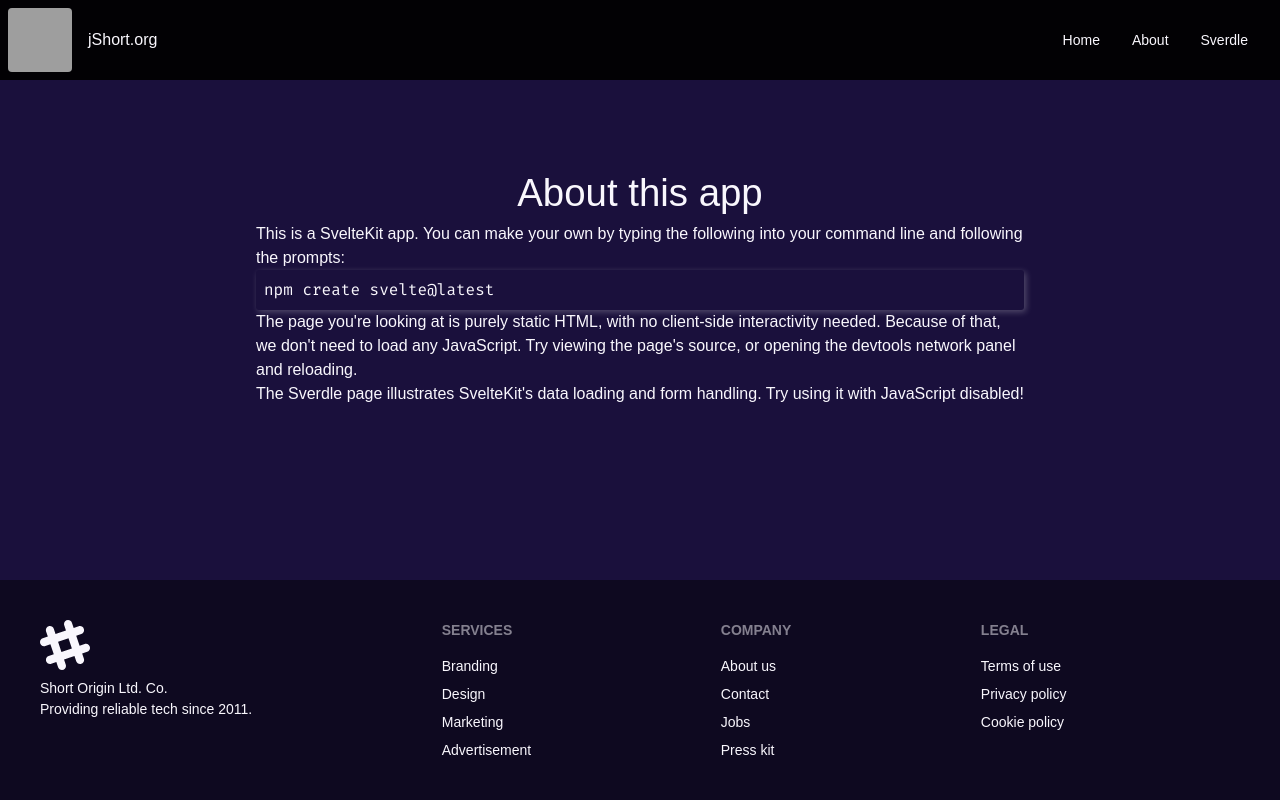
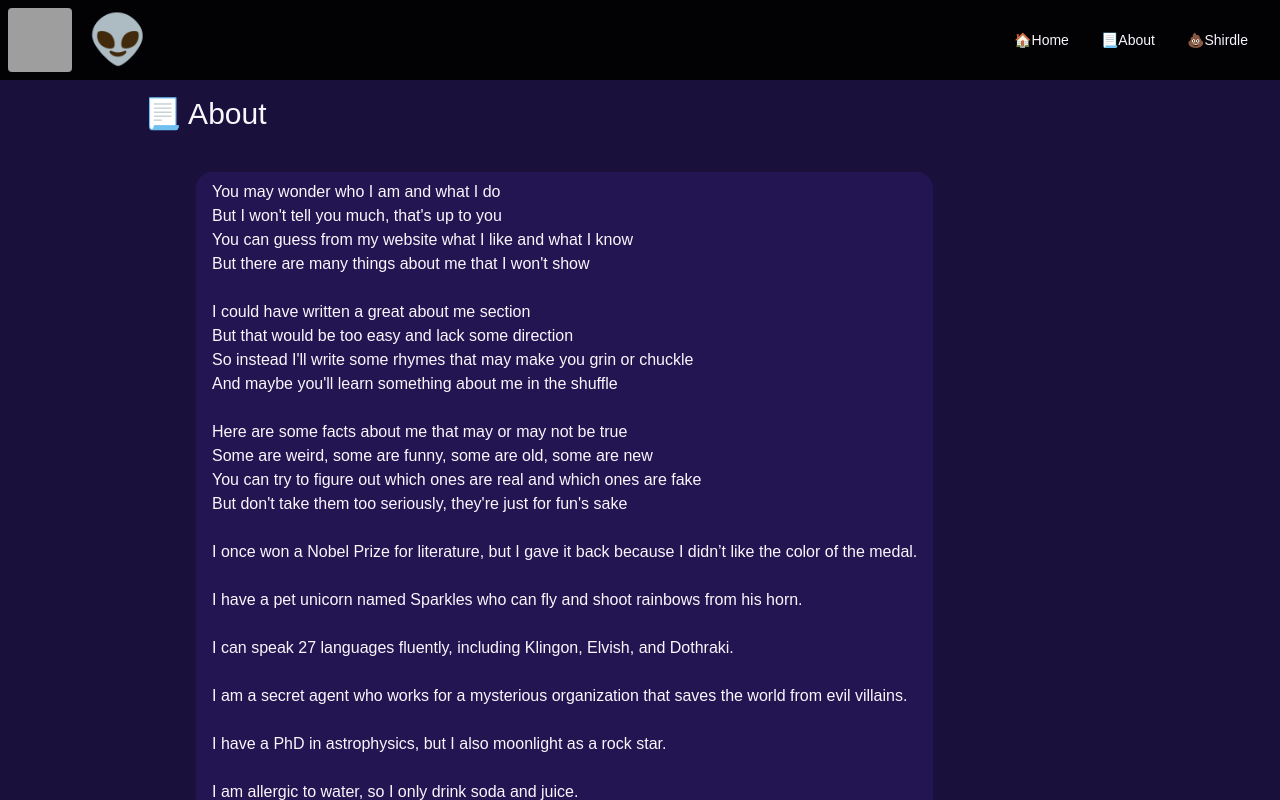
Before and after one commit to justinrayshort/jshortorg, a SvelteKit app: page /about in a window 1280 px wide. Shown: the top 800 px of the page. Built offline with nearby package versions, Linux system fonts and the light colour scheme; grey boxes are pictures that could not be loaded.

Commit message:
updated many things

```diff
--- a/src/lib/comps/Header.svelte
+++ b/src/lib/comps/Header.svelte
@@ -25,13 +25,13 @@
 						<img src="https://daisyui.com/images/stock/photo-1534528741775-53994a69daeb.jpg" />
 					</div>
 				</div>
-				<div class="flex-1 px-2 mx-2"><a href="/">jShort.org</a></div>
+				<div class="flex-1 px-2 mx-2"><a href="/"><span class="text-5xl">👽</span></a></div>
 				<div class="flex-none hidden lg:block">
 					<ul class="menu menu-horizontal">
 						<!-- Navbar menu content here -->
-						<li><a href="/">Home</a></li>
-						<li><a href="/about">About</a></li>
-						<li><a href="/sverdle">Sverdle</a></li>
+						<li><a href="/">🏠Home</a></li>
+						<li><a href="/about">📃About</a></li>
+						<li><a href="/sverdle">💩Shirdle</a></li>
 					</ul>
 				</div>
 			</div>
@@ -40,9 +40,9 @@
 			<label for="my-drawer-3" aria-label="close sidebar" class="drawer-overlay" />
 			<ul class="menu p-4 w-80 min-h-full bg-base-200">
 				<!-- Sidebar content here -->
-				<li><a href="/">Home</a></li>
-				<li><a href="/about">About</a></li>
-				<li><a href="/sverdle">Sverdle</a></li>
+				<li><a href="/">🏠Home</a></li>
+				<li><a href="/about">📃About</a></li>
+				<li><a href="/sverdle">💩Shirdle</a></li>
 			</ul>
 		</div>
 	</div>
--- a/src/routes/+layout.svelte
+++ b/src/routes/+layout.svelte
@@ -6,10 +6,12 @@
 
 <div class="app">
 	<Header />
-
+<div class="">
 	<main>
 		<slot />
 	</main>
+</div>
+
 
 	<Footer />
 </div>
--- a/src/routes/+page.svelte
+++ b/src/routes/+page.svelte
@@ -1,12 +1,18 @@
-<h1 class="">Justin S.</h1>
+<h1 class="font-mono pb-7"><span class="text-5xl">🥷🏼</span>Justin S.<span class="text-5xl">👨🏻‍💻</span></h1>
 
-<div class="card lg:card-side bg-base-100 shadow-xl">
-    <figure><img src="https://daisyui.com/images/stock/photo-1494232410401-ad00d5433cfa.jpg" alt="Album"/></figure>
-    <div class="card-body">
-      <h2 class="card-title">New album is released!</h2>
-      <p>Click the button to listen on Spotiwhy app.</p>
-      <div class="card-actions justify-end">
-        <button class="btn btn-primary">Listen</button>
-      </div>
-    </div>
-  </div>
+<div class="card lg:card-side bg-base-100 shadow-xl mb-10">
+	<figure>
+		<img src="https://daisyui.com/images/stock/photo-1494232410401-ad00d5433cfa.jpg" alt="Album" />
+	</figure>
+	<div class="card-body">
+		<h2 class="card-title">New work dropping soon!</h2>
+		<p>
+			Click the button below to send motivation notifications to the developer of this website. <span
+				class="text-3xl">😒🤣</span
+			>
+		</p>
+		<div class="card-actions justify-end">
+			<button class="btn btn-primary"><span class="text-4xl">🧗🏼 </span>Motivate</button>
+		</div>
+	</div>
+</div>
--- a/src/routes/about/+page.svelte
+++ b/src/routes/about/+page.svelte
@@ -3,24 +3,68 @@
 	<meta name="description" content="About this app" />
 </svelte:head>
 
-<div class="text-column">
-	<h1>About this app</h1>
+<h2 class="text-3xl pb-5">📃 About</h2>
 
-	<p>
-		This is a <a href="https://kit.svelte.dev">SvelteKit</a> app. You can make your own by typing the
-		following into your command line and following the prompts:
-	</p>
-
-	<pre>npm create svelte@latest</pre>
-
-	<p>
-		The page you're looking at is purely static HTML, with no client-side interactivity needed.
-		Because of that, we don't need to load any JavaScript. Try viewing the page's source, or opening
-		the devtools network panel and reloading.
-	</p>
-
-	<p>
-		The <a href="/sverdle">Sverdle</a> page illustrates SvelteKit's data loading and form handling. Try
-		using it with JavaScript disabled!
-	</p>
+<div class="chat chat-start pt-5 mb-10">
+	<div class="chat-image avatar">
+		<div class="w-10 rounded-full">
+			<img src="https://daisyui.com/images/stock/photo-1534528741775-53994a69daeb.jpg" />
+		</div>
+	</div>
+	<div class="chat-bubble">
+		You may wonder who I am and what I do<br />
+		But I won't tell you much, that's up to you<br />
+		You can guess from my website what I like and what I know<br />
+		But there are many things about me that I won't show<br />
+		<br />
+		I could have written a great about me section<br />
+		But that would be too easy and lack some direction<br />
+		So instead I'll write some rhymes that may make you grin or chuckle<br />
+		And maybe you'll learn something about me in the shuffle<br />
+		<br />
+		Here are some facts about me that may or may not be true<br />
+		Some are weird, some are funny, some are old, some are new<br />
+		You can try to figure out which ones are real and which ones are fake<br />
+		But don't take them too seriously, they're just for fun's sake<br />
+		<br />
+		I once won a Nobel Prize for literature, but I gave it back because I didn’t like the color of the medal.<br />
+		<br />
+		I have a pet unicorn named Sparkles who can fly and shoot rainbows from his horn.<br />
+		<br />
+		I can speak 27 languages fluently, including Klingon, Elvish, and Dothraki.<br />
+		<br />
+		I am a secret agent who works for a mysterious organization that saves the world from evil villains.<br />
+		<br />
+		I have a PhD in astrophysics, but I also moonlight as a rock star.<br />
+		<br />
+		I am allergic to water, so I only drink soda and juice.<br />
+		<br />
+		I have a tattoo of a dragon on my back that comes to life when I’m angry.<br />
+		<br />
+		I am the world’s best chess player,	but I only play online under a pseudonym.<br />
+		<br />
+		I have a twin brother who looks exactly like me, but he	is evil and tries to ruin my life.<br />
+		<br />
+		I have traveled to every country in the world, except for Antarctica, because it’s too cold.<br />
+		<br />
+		I have a collection of rare and exotic plants that can sing and dance.<br />
+		<br />
+		I have a superpower that allows me to read minds, but only when people are thinking about pizza.<br />
+		<br />
+		I have a time machine that I use to visit different historical periods and meet famous people.<br />
+		<br />
+		I have a secret crush on a famous celebrity, but I won’t tell you who it is.<br />
+		<br />
+		I have a hidden talent for painting, but I only paint with my feet.<br />
+		<br />
+		I have a fear of clowns, so I avoid circuses and birthday parties.<br />
+		<br />
+		I have a hobby of knitting, but I only knit sweaters for penguins.<br />
+		<br />
+		I have a dream of becoming an astronaut, but I’m afraid of heights.<br />
+		<br />
+		I have a passion for cooking, but I only cook spicy food that makes people cry.<br />
+		<br />
+		I have a friend who is a vampire, but he doesn’t bite me because he likes garlic.<br />
+	</div>
 </div>
```
